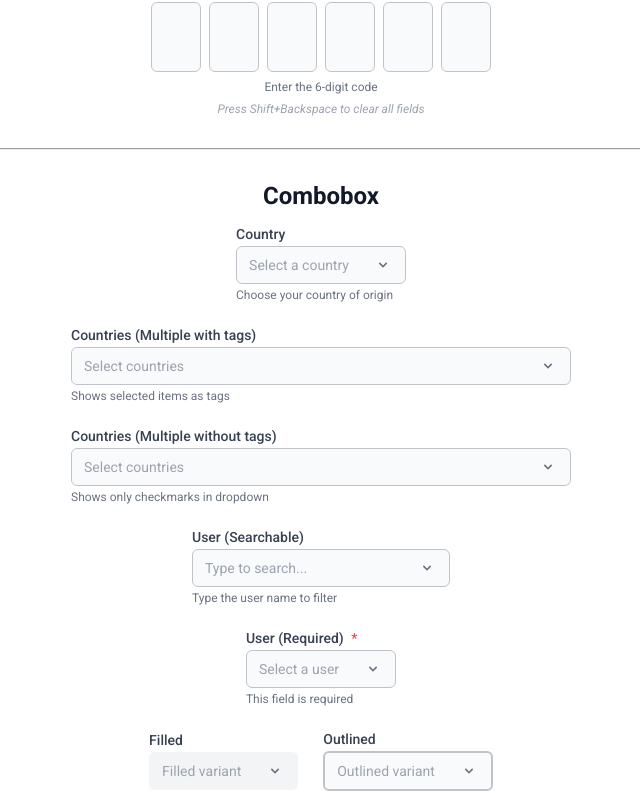
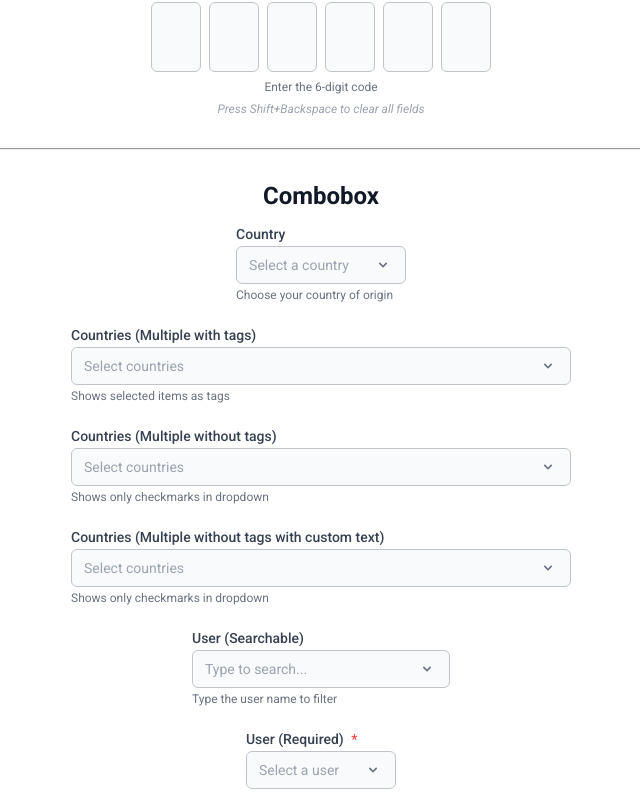
Before and after one commit to edgarimai/vue-smart-ui, a Vue app: page / in a window 1280 px wide. Shown: the part 5813-6606 px from the top of the page, without its empty margins (319-959 px from the left). Built offline with nearby package versions, Linux system fonts and the light colour scheme.

Commit message:
feat(BaseCombobox): add support for custom selected item text and enhance multiple selection display

```diff
--- a/src/App.vue
+++ b/src/App.vue
@@ -1006,7 +1006,6 @@ onMounted(() => {
     <div class="switch-container">
       <h2>Switch</h2>
       <div class="container">
-        {{ pageState.switch.customValue }}
         <BaseSwitch
           v-model="pageState.switch.customValue"
           :on-value="1"
@@ -1226,6 +1225,22 @@ onMounted(() => {
           style="width: 500px"
         />
 
+        <!-- Multiple selection without tags (default) -->
+        <BaseCombobox
+          v-model="pageState.combobox.selectedCountriesNoTags"
+          :options="countryOptions"
+          label="Countries (Multiple without tags with custom text)"
+          placeholder="Select countries"
+          multiple
+          clearable
+          :close-on-select="false"
+          searchable
+          helperText="Shows only checkmarks in dropdown"
+          style="width: 500px"
+          selected-multiple-text="Selected {count} countries"
+          selected-single-text="Selected 1 country"
+        />
+
         <!-- Searchable combobox -->
         <BaseCombobox
           v-model="pageState.combobox.searchableValue"
--- a/src/components/BaseCombobox.vue
+++ b/src/components/BaseCombobox.vue
@@ -129,6 +129,14 @@ const props = defineProps({
   removeSpecialChars: {
     type: Boolean,
     default: false,
+  },
+  selectedSingleText: {
+    type: String,
+    default: '1 item selected',
+  },
+  selectedMultipleText: {
+    type: [String, Function],
+    default: null,
   },
 })
 
@@ -277,9 +285,15 @@ const displayText = computed(() => {
 
   if (props.multiple) {
     if (!props.showTags && selectedOptions.value.length > 0) {
-      return selectedOptions.value.length === 1
-        ? '1 item selected'
-        : `${selectedOptions.value.length} items selected`
+      if (selectedOptions.value.length === 1) return props.selectedSingleText
+
+      if (typeof props.selectedMultipleText === 'function')
+        return props.selectedMultipleText(selectedOptions.value.length)
+
+      if (props.selectedMultipleText)
+        return props.selectedMultipleText.replace('{count}', selectedOptions.value.length)
+
+      return `${selectedOptions.value.length} items selected`
     }
     return ''
   } else {
```
